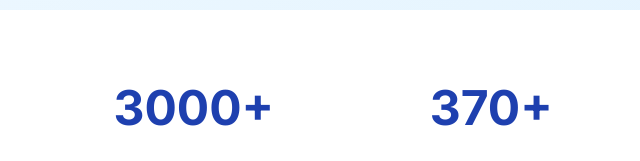
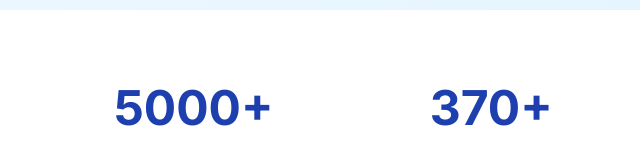
Before and after one commit to pvz89/propertyinspectionreportlondon, a plain HTML site: page index.html in a window 1280 px wide. Shown: the part 635-796 px from the top of the page, 0-640 px from the left. Drawn offline with Linux system fonts and the light colour scheme.

Commit message:
Update index.html

```diff
--- a/index.html
+++ b/index.html
@@ -916,7 +916,7 @@
         <div class="container">
             <div class="trust-content">
                 <div class="trust-item">
-                    <div class="number">3000+</div>
+                    <div class="number">5000+</div>
                     <div class="label">Properties Inspected</div>
                 </div>
                 <div class="trust-item">
```
